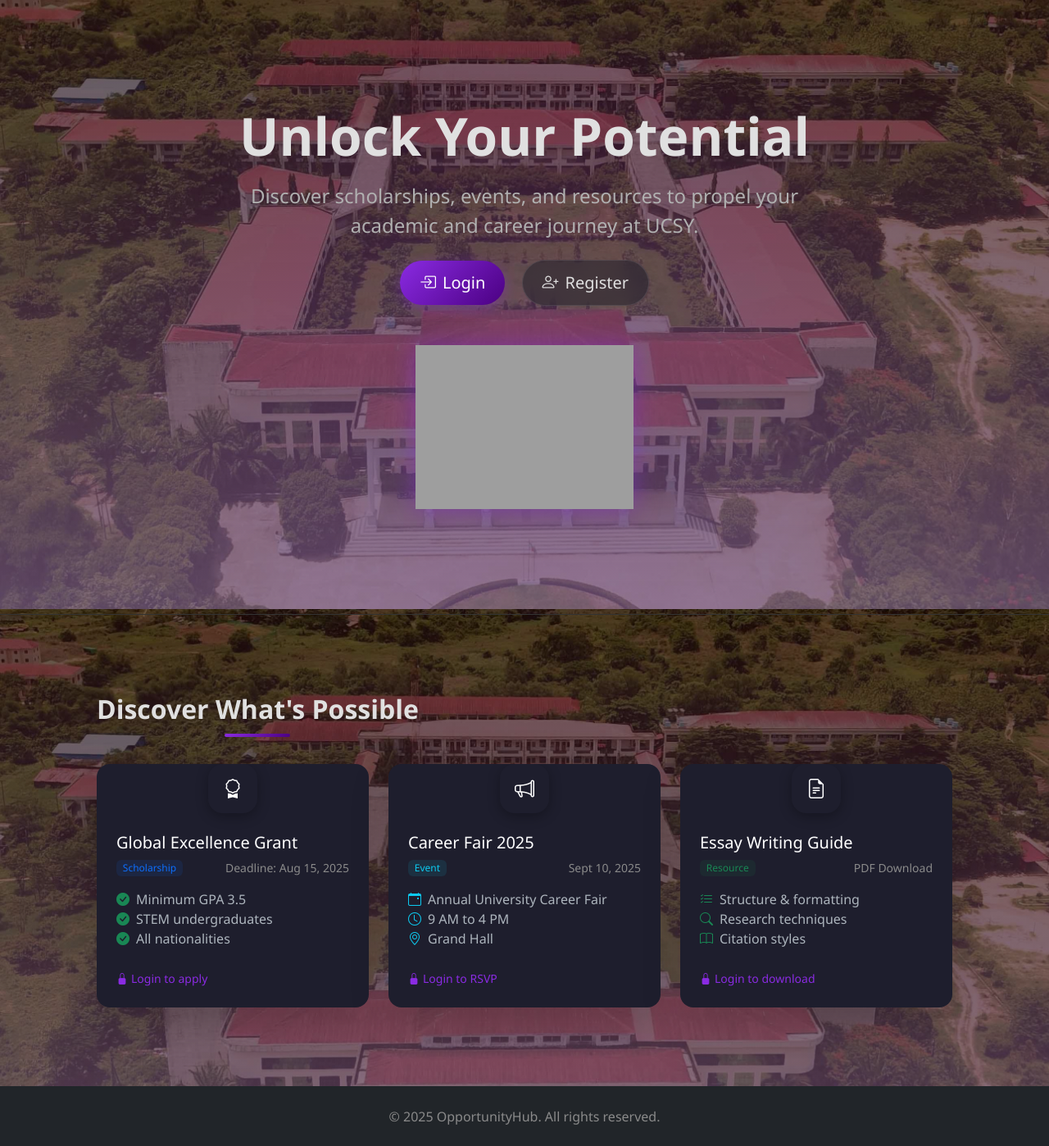
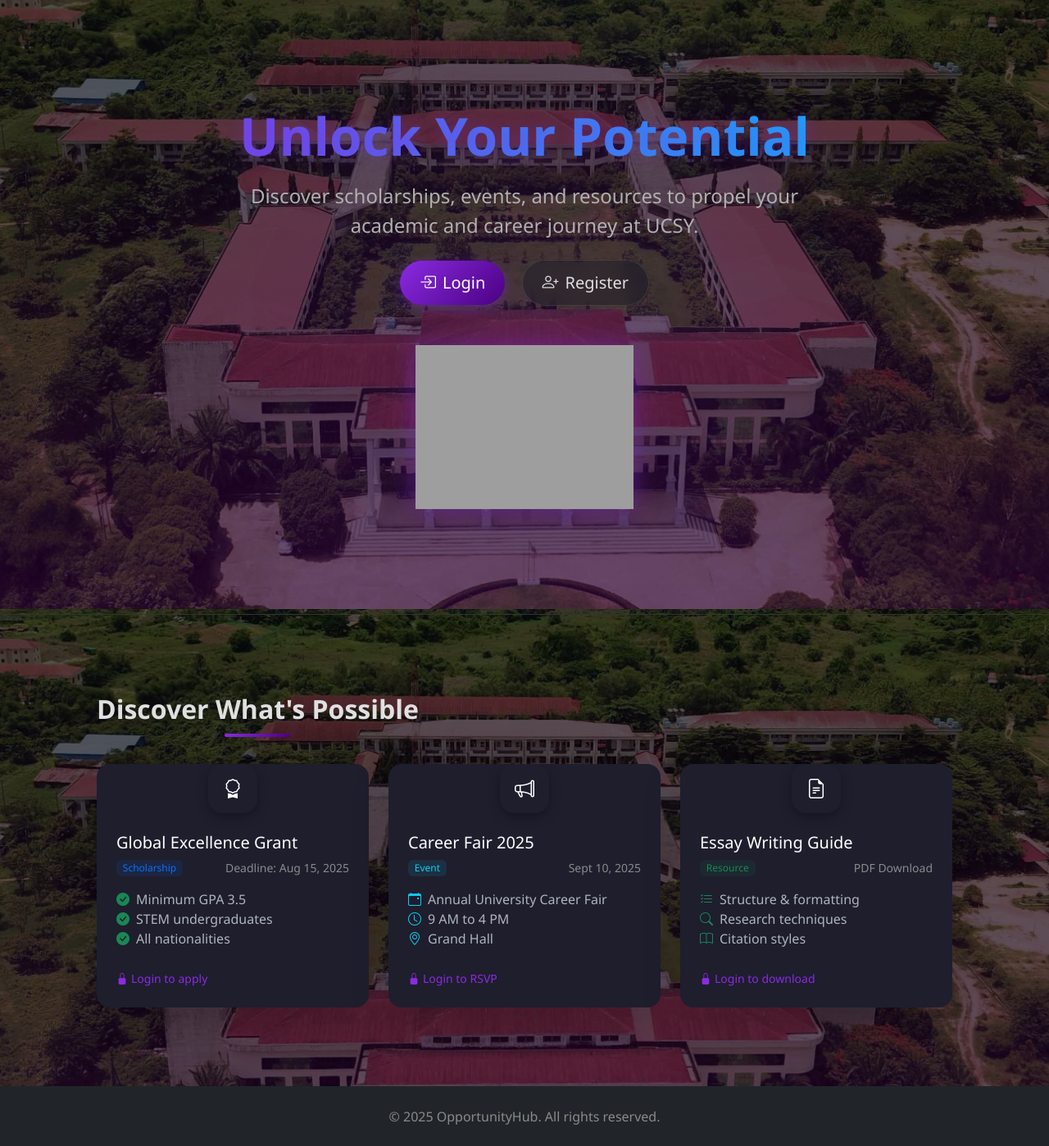
Before and after one commit to rochellelovegood/uniInfoHub, a Django app: page / in a window 1280 px wide. Shown: the part 57-1455 px from the top of the page at 82% size. Run offline with Django 5.2, Linux system fonts and the light colour scheme; grey boxes are pictures that could not be loaded.

Commit message:
khin's changes

```diff
--- a/templates/base.html
+++ b/templates/base.html
@@ -75,9 +75,8 @@
                         <a class="nav-link" href="#">Login</a> {# Use Django's 'login' URL name #}
                     </li>
                     <li class="nav-item">
-                        {# IMPORTANT: This 'register' URL will lead to a 'Page Not Found' #}
-                        {# until you implement a custom registration view and assign it a URL name like 'register'. #}
-                        <a class="nav-link" href="#">Register</a>
+
+                        <a class="nav-link" href="{% url 'register' %}">Register</a>
                     </li>
                     {% endif %}
 
--- a/templates/home.html
+++ b/templates/home.html
@@ -9,7 +9,7 @@
             font-family: 'Segoe UI', system-ui, -apple-system, sans-serif;
             background-color: #121212;
             color: #e0e0e0;
-            background: linear-gradient(rgba(32, 0, 0, 0.651), rgba(115, 85, 120, 0.788)), url('{% static "slide_2.jpg" %}') no-repeat center center fixed;
+            background: linear-gradient(rgba(0, 0, 0, 0.658), rgba(40, 1, 47, 0.711)), url('{% static "slide_2.jpg" %}') no-repeat center center fixed;
             background-size: cover;
 
             min-height: 100vh;
@@ -27,9 +27,9 @@
 
     .hero-title {
         background: linear-gradient(90deg, #8a2be2, #00bfff);
-        /* Add this back in for the gradient text effect */
-        -webkit-text-fill-color: transparent;
-        letter-spacing: -0.5px;
+        -webkit-background-clip: text;
+        background-clip: text;
+        color: transparent;
         font-weight: 800;
         text-shadow: 0 0 20px rgba(138, 43, 226, 0.3);
     }
@@ -150,7 +150,7 @@
 {% block content %}
 <div class="hero-section">
     <div class="container text-center py-5">
-        <h1 class=" display-3 fw-bold mb-3">{{ page_title }}</h1>
+        <h1 class="hero-title display-3 fw-bold mb-3">{{ page_title }}</h1>
         <p class="hero-subtitle fs-4 mb-4">{{ intro_message }}</p>
 
         <div class="cta-buttons mt-4">
--- a/templates/scholarships/scholarship_list.html
+++ b/templates/scholarships/scholarship_list.html
@@ -65,7 +65,7 @@
                         </select>
                     </div>
                     <div class="mb-3">
-                        <label for="semesterFilter" class="form-label visually-hidden">Semester</label>
+                        <label for="semesterFilter" class="form-label ">Semester</label>
                         <select class="form-select" id="semesterFilter" name="semester">
                          <option value="">All Semesters</option>
                         {% for sem_val, sem_label in semester_choices %}
```
Also changed, not shown: db.sqlite3, uniHub/urls.py (line endings or trailing spaces).
